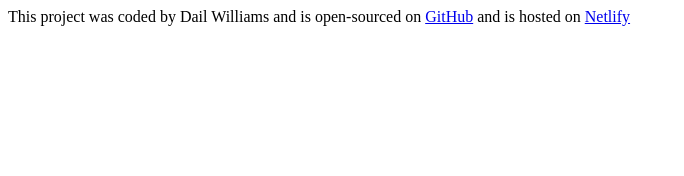
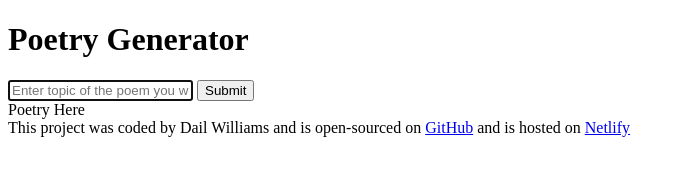
Before and after one commit to drkirkp/AI-Poetry-Generator, a plain HTML site: page index.html in a window 1280 px wide. Shown: the whole page, without its empty margins (0-684 px from the left). Drawn offline with Linux system fonts and the light colour scheme.

Commit message:
Added basic HTML structure

```diff
--- a/index.html
+++ b/index.html
@@ -7,6 +7,24 @@
     <title>Poetry Generator</title>
   </head>
   <body>
+    <header>
+      <h1>Poetry Generator</h1>
+    </header>
+
+    <main>
+      <form>
+        <input
+          type="text"
+          placeholder="Enter topic of the poem you wish to be created"
+          autofocus
+          required
+          autocomplete="off"
+        />
+        <input type="submit" />
+      </form>
+      <div>Poetry Here</div>
+    </main>
+
     <footer>
       This project was coded by Dail Williams and is open-sourced on
       <a href="https://github.com/drkirkp/AI-Poetry-Generator" target="_blank"
```
